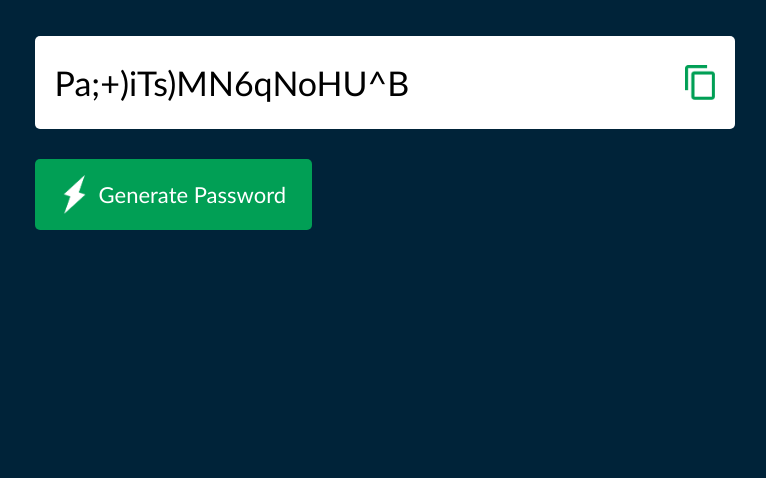
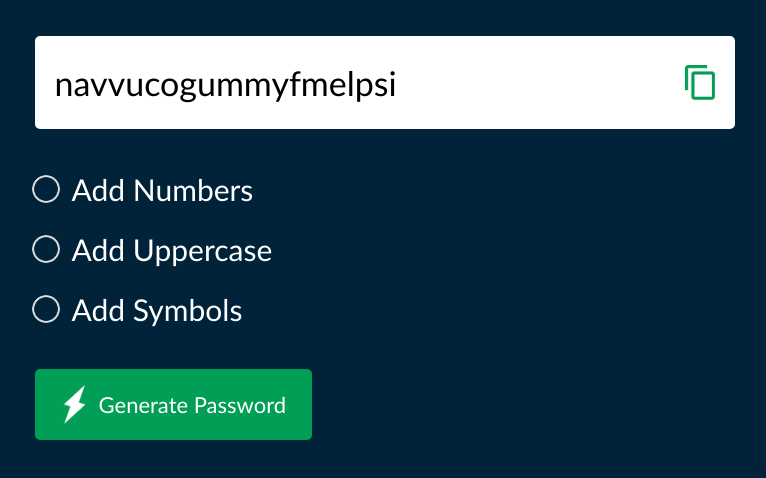
Before and after one commit to Yuvraj-Singh-Rajawat/FrontEnd-Practice, a plain HTML site: page 04_random_Password_Generator/index.html in a window 1280 px wide. Both pictures are taken after typing "Sample" into the empty fields and a click on the button "Generate Password". Shown: the part 276-754 px from the top of the page, without its empty margins (119-885 px from the left). Drawn offline with Linux system fonts and the light colour scheme.

Commit message:
add more features in Project 4

```diff
--- a/04_random_Password_Generator/index.html
+++ b/04_random_Password_Generator/index.html
@@ -13,6 +13,11 @@
             <input type="text" id="password" placeholder="Password">
             <img id="copyBtn" src="images/copy.png" alt="">
         </div>
+        <ul id="list-container">
+            <li data-checked="false" onclick="toggleChecked(this)" id="number" checked = 'false'>Add Numbers</li>
+            <li data-checked="false" onclick="toggleChecked(this)" id="uppercase" checked = 'false'>Add Uppercase</li>
+            <li data-checked="false" onclick="toggleChecked(this)" id="Symbols" checked = 'false'>Add Symbols</li>
+        </ul>
         <button id="generateBtn"><img src="images/generate.png"> Generate Password</button>
     </div>
 
--- a/04_random_Password_Generator/script.js
+++ b/04_random_Password_Generator/script.js
@@ -1,19 +1,43 @@
 const inputElement = document.getElementById('password')
 const generateBtn = document.getElementById('generateBtn')
 const copyBtn = document.getElementById('copyBtn')
-// let passwordLength = 10;
+const listContainer = document.getElementById('list-container')
+const liElements = listContainer.getElementsByTagName('li');
+
+function toggleChecked(li) {
+    const isChecked = li.getAttribute('data-checked') === 'true';
+    li.setAttribute('data-checked', !isChecked);
+    if (!isChecked) {
+        li.classList.add('checked');
+    } else {
+        li.classList.remove('checked');
+    }
+}
+
 generateBtn.addEventListener('click', ()=>{
     let randomPasswordLength = Math.floor(Math.random()*10)+10
+    let uppercaseEl = document.getElementById('uppercase')
+    let numberEl = document.getElementById('number')
+    let symbolEl = document.getElementById('Symbols')
+
+    const isUppercase = uppercaseEl.getAttribute('data-checked') === 'true';
+    const isSymbol = symbolEl.getAttribute('data-checked') === 'true';
+    const isNumber = numberEl.getAttribute('data-checked') === 'true';
 
     // inputElement.innerHTML = ""
-    const pass = 'abcdefghijklmnopqrstuvwxyzABCDEFGHIJKLMNOPQRSTUVWXYZ~!@#%^&*()-_+=;~`1234567890'
-    let passlength = pass.length;
-    let password = '';
+    const lowercase = 'abcdefghijklmnopqrstuvwxyz';
+    const uppercase = isUppercase? "ABCDEFGHIJKLMNOPQRSTUVWXYZ" : ""
+    const number = isNumber ? "0123456789": ""
+    const symbols = isSymbol ? "`~!@#$%^&*()-_=+" : ""
+
+    const passwordChar = lowercase + uppercase + number + symbols
+    let passlength = passwordChar.length;
+    let password = ""
 
     for (let i = 0; i < randomPasswordLength; i++) {
         const randomIndex = Math.floor(Math.random()*passlength)
         // console.log(randomIndex);
-        password += pass[randomIndex]
+        password += passwordChar[randomIndex]
     }
 
     inputElement.value = password;
@@ -29,5 +53,4 @@ copyBtn.addEventListener('click',() => {
         navigator.clipboard.writeText(inputElement.value);
     }
     inputElement.select();
-    // alert("Password Copied")
 })
--- a/04_random_Password_Generator/style.css
+++ b/04_random_Password_Generator/style.css
@@ -62,3 +62,37 @@ body{
     border-radius: 5px;
     cursor: pointer;
 }
+
+ul{
+    padding-left: 37px;
+    padding-bottom: 30px;
+}
+
+ul li{
+    list-style: none;
+    font-size: 30px;
+    padding: 12px 0px;
+    user-select: none;
+    cursor: pointer;
+    position: relative;
+}
+
+ul li::before{
+    content: '';
+    position: absolute;
+    height: 28px;
+    width: 28px;
+    border-radius: 50%;
+    background-image: url(images/unchecked.png);
+    background-size: cover;
+    background-position: center;
+    top: 16px;
+    left: -40px;
+}
+
+ul li.checked{
+    color: #bdb3b3;
+}
+ul li.checked::before{
+    background-image: url(images/checked.png);
+}
```
Also changed, not shown: 04_random_Password_Generator/images/checked.png (added), 04_random_Password_Generator/images/unchecked.png (added).
